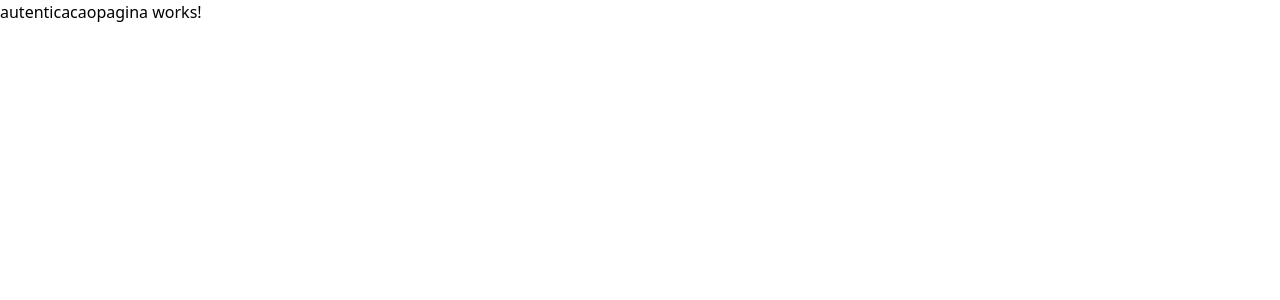
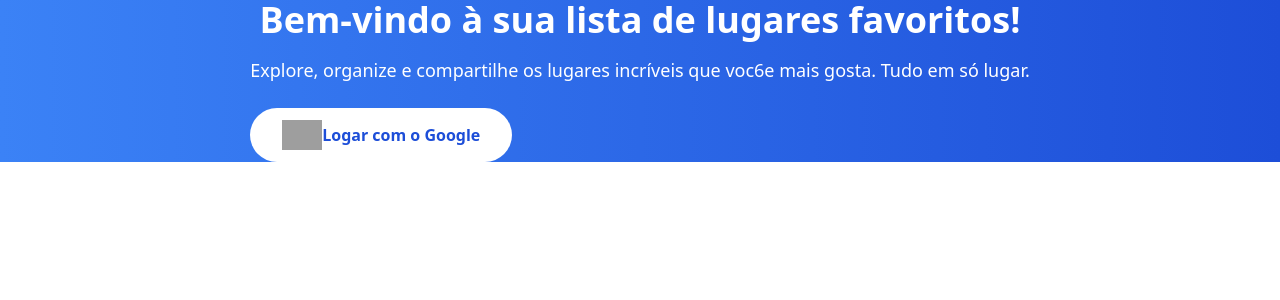
Before and after one commit to thiago-desenv/passeio-app, an Angular app: page / in a window 1280 px wide. Shown: the top 300 px of the page. Built offline with nearby package versions, Linux system fonts and the light colour scheme; grey boxes are pictures that could not be loaded.

Commit message:
Criado o layout para realizar o login

```diff
--- a/src/app/autenticacaopagina/autenticacaopagina.html
+++ b/src/app/autenticacaopagina/autenticacaopagina.html
@@ -1 +1,18 @@
-<p>autenticacaopagina works!</p>
+<div class="bg-gradient-to-r from-blue-500 to-blue-700 text-white flex flex-col justify-center items-center">
+  <div class="text-center px-6">
+    <h1 class="text-4xl font-bold mb-4">Bem-vindo à sua lista de lugares favoritos!</h1>
+    <p class="text-lg mb-6">Explore, organize e compartilhe os lugares incríveis que voc6e mais gosta. Tudo em só lugar.</p>
+
+    <button class="bg-white text-blue-400 font-semibold py-3 px-8 rounded-full hover:bg-gray-100 flex space-x-3 items-center"
+            (click)="navegar()"
+            *ngIf="isLogado()">
+      Olá {{ profile?.nome }}, clique aqui para aproveitar o site
+    </button>
+    <button class="bg-white text-blue-700 font-semibold py-3 px-8 rounded-full hover:bg-gray-100 flex space-x-3 items-center"
+            (click)="logar()"
+            *ngIf="!isLogado()">
+      <img width="40px" src="https://cdn2.iconfinder.com/data/icons/social-icons-33/128/Google-512.png" />
+      Logar com o Google
+    </button>
+  </div>
+</div>
--- a/src/app/autenticacaopagina/profile.model.ts
+++ b/src/app/autenticacaopagina/profile.model.ts
@@ -1,4 +1,4 @@
 export interface Profile {
   email: string;
-  name: string
+  nome: string
 }
--- a/src/app/categorias/categoria/categoria.html
+++ b/src/app/categorias/categoria/categoria.html
@@ -1,5 +1,5 @@
 <div class="p-6 max-w-lg mx-auto bg-white shadow-lg rounded-lg mt-6">
-  <h2 class="text-2x1 font-semibold text-gray-700 mg-4">Nova categoria</h2>
+  <h2 class="text-2xl font-semibold text-gray-700 mg-4">Nova categoria</h2>
   <hr/>
   <form action="" id="categoriaForm" [formGroup]="camposForm" (ngSubmit)="salvar()">
     <div class="mb-4">
--- a/src/app/lugares/lugar/lugar.html
+++ b/src/app/lugares/lugar/lugar.html
@@ -1,5 +1,5 @@
 <div class="p-6 max-w-lg mx-auto bg-white shadow-lg rounded-lg mt-6">
-  <h2 class="text-2x1 font-semibold text-gray-700 mg-4">Novo lugares</h2>
+  <h2 class="text-2xl font-semibold text-gray-700 mg-4">Novo lugares</h2>
   <hr/>
 
   <form id="lugarForm" [formGroup]="camposForm" (ngSubmit)="salvar()">
--- a/src/app/template/layout/layout.html
+++ b/src/app/template/layout/layout.html
@@ -1,6 +1,6 @@
 <header class="bg-gradient-to-r from-blue-500 to-blue-700 text-white p-6 shadow-lg">
   <div class="text-center">
-    <h1 class="text-3x1 font-bold">{{ props.titulo }}</h1>
+    <h1 class="text-3xl font-bold">{{ props.titulo }}</h1>
     <p class="text-lg mt-2">{{ props.subTitulo }}</p>
 
     <div class="mt-4">
--- a/tailwind.config.js
+++ b/tailwind.config.js
@@ -1,7 +1,7 @@
 /** @type {import('tailwindcss').Config} */
 module.exports = {
   content: [
-    "./src/**/*.{html, ts}"
+    "./src/**/*.{html,ts}"
   ],
   theme: {
     extend: {},
```
